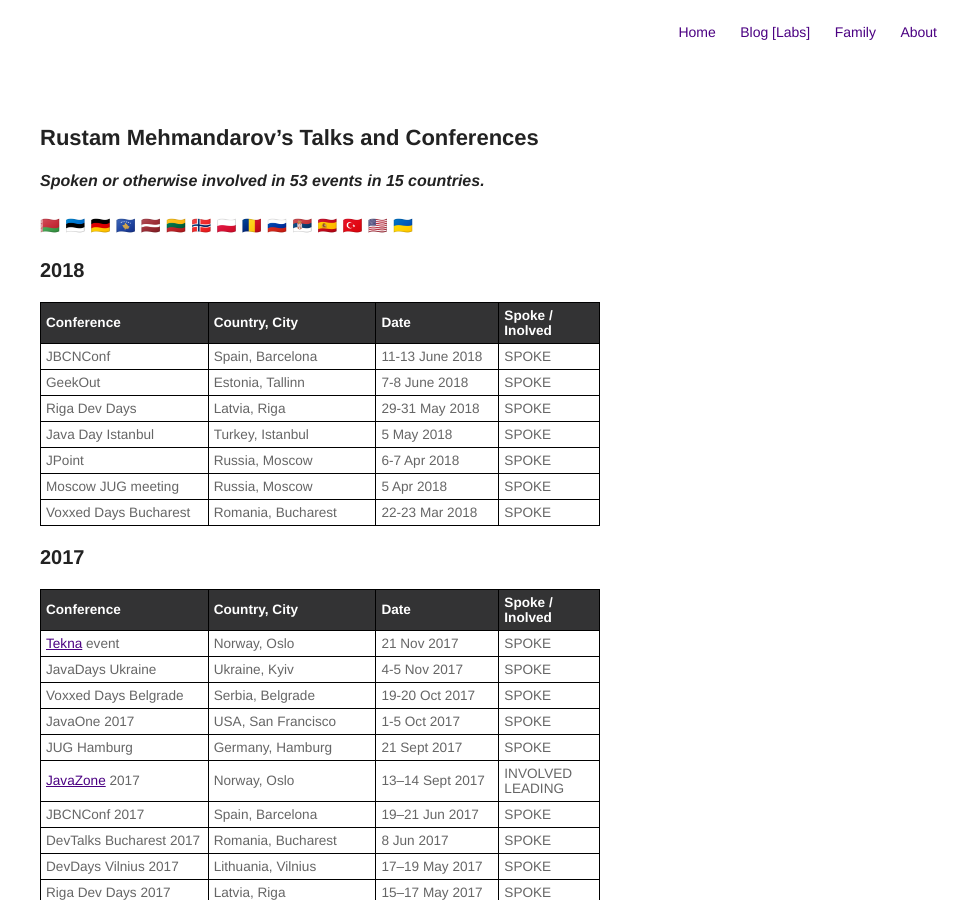
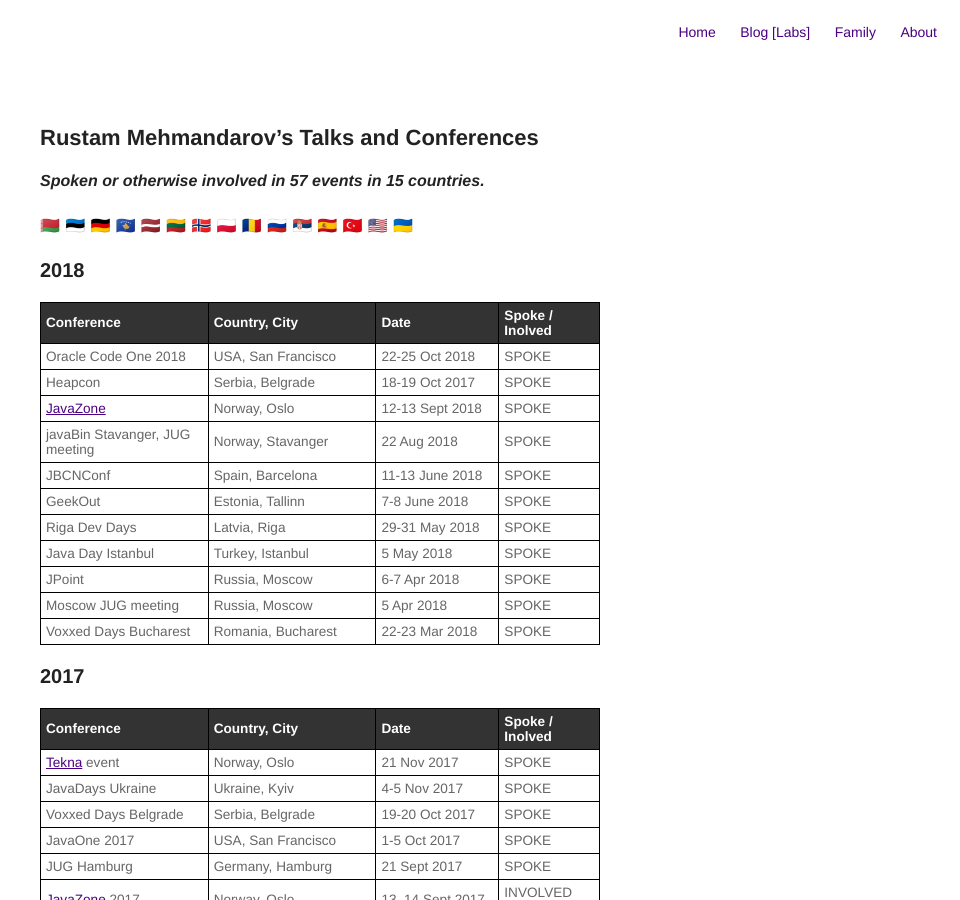
Before and after one commit to mehmandarov/mehmandarov.github.io, a Jekyll site: the page built from talks.md, in a window 1280 px wide and 900 px high. Shown: the whole window, without its empty margins (320-1280 px from the left). Built offline with Jekyll 4.4.1, drawn with Linux system fonts in a browser that asks for light colours.

Commit message:
New talks and minor updates

```diff
--- a/talks.md
+++ b/talks.md
@@ -5,7 +5,7 @@
 
 ## Rustam Mehmandarov's Talks and Conferences
 
-#### _Spoken or otherwise involved in 53 events in 15 countries._
+#### _Spoken or otherwise involved in 57 events in 15 countries._
 🇧🇾   🇪🇪   🇩🇪   🇽🇰   🇱🇻   🇱🇹   🇳🇴   🇵🇱   🇷🇴   🇷🇺   🇷🇸   🇪🇸   🇹🇷   🇺🇸   🇺🇦
 
 ### 2018
@@ -13,18 +13,16 @@
 |-------------------------------+-------------------+----------------+-----------------------|
 |Conference                     |Country, City      |Date            |Spoke / Inolved        |
 |:------------------------------+:------------------+:---------------+:----------------------|
+|Oracle Code One 2018           |USA, San Francisco |22-25 Oct 2018  |SPOKE                  |
+|Heapcon                        |Serbia, Belgrade   |18-19 Oct 2017  |SPOKE                  |
+|[JavaZone][1]                  |Norway, Oslo       |12-13 Sept 2018 |SPOKE                  |
+|javaBin Stavanger, JUG meeting |Norway, Stavanger  |22 Aug 2018     |SPOKE                  |
 |JBCNConf                       |Spain, Barcelona   |11-13 June 2018 |SPOKE                  |
-|-------------------------------+-------------------+----------------+-----------------------|
 |GeekOut                        |Estonia, Tallinn   |7-8 June 2018   |SPOKE                  |
-|-------------------------------+-------------------+----------------+-----------------------|
 |Riga Dev Days                  |Latvia, Riga       |29-31 May 2018  |SPOKE                  |
-|-------------------------------+-------------------+----------------+-----------------------|
 |Java Day Istanbul              |Turkey, Istanbul   |5 May 2018      |SPOKE                  |
-|-------------------------------+-------------------+----------------+-----------------------|
 |JPoint                         |Russia, Moscow     |6-7 Apr 2018    |SPOKE                  |
-|-------------------------------+-------------------+----------------+-----------------------|
 |Moscow JUG meeting             |Russia, Moscow     |5 Apr 2018      |SPOKE                  |
-|-------------------------------+-------------------+----------------+-----------------------|
 |Voxxed Days Bucharest          |Romania, Bucharest |22-23 Mar 2018  |SPOKE                  |
 |-------------------------------+-------------------+----------------+-----------------------|
 {:.talkstablestyle}
```
Also changed, not shown: about.md (+1 -1 lines).
